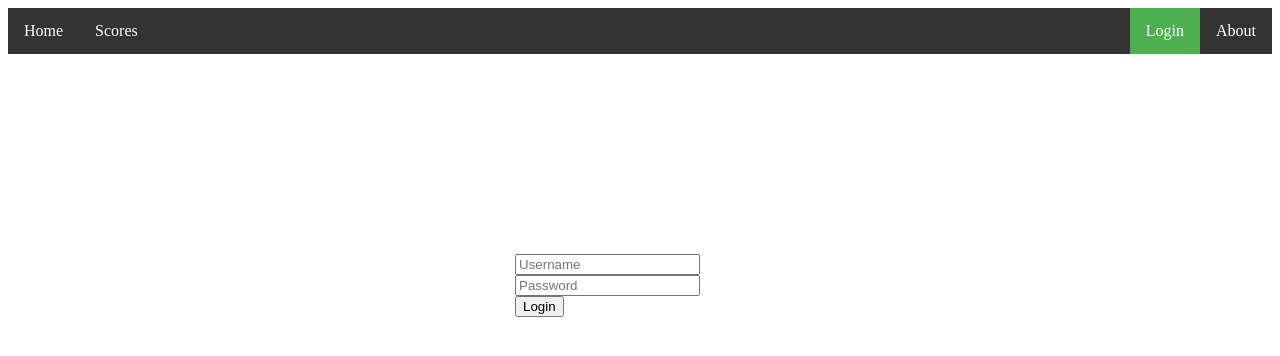
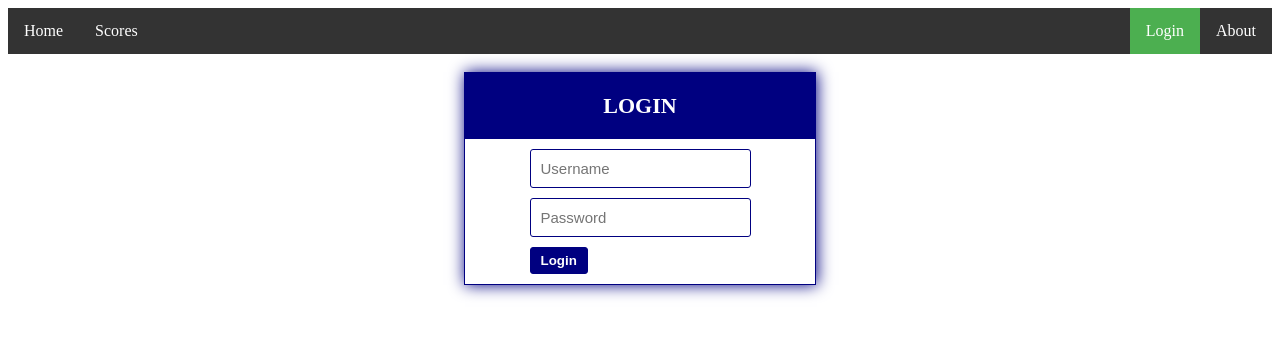
Before and after one commit to robert-vo/Bowling-Score-Tracking-System, a PHP site: page /loginF.php in a window 1280 px wide. Shown: the top 356 px of the page. Run offline with PHP 8.4, Linux system fonts and the light colour scheme.

Commit message:
login box

```diff
--- a/public_html/loginF.php
+++ b/public_html/loginF.php
@@ -2,16 +2,42 @@
 <html>
 <head>
     <style>
-        .container {
-            margin: 50px auto;
-            width: 640px;
+        div#box{
+            background-color: white;
+            border: 1px solid navy;
+            width: 350px;
+            margin:0 auto;
+            box-shadow: 1px 0px 15px navy;
         }
-
-        .login {
-            position: relative;
-            margin: 0 auto;
-            padding: 20px 20px 20px;
-            width: 310px;
+        input{
+            display: block;
+            margin: 10px;
+        }
+        div#boxH{
+            background-color: navy;
+            text-align: center;
+            font-size: 22px;
+            font-weight: bold;
+            color: white;
+            padding: 20px;
+        }
+        input[type=text],input[type=password]{
+            font-size: 15px;
+            padding: 10px;
+            border-radius: 3px;
+            border: 1px solid navy;
+        }
+        input[type=submit]{
+            background-color: navy;
+            padding: 5px 10px 5px 10px;
+            border-radius:3px ;
+            border: 1px solid navy;
+            color: white;
+            font-weight: bold;
+        }
+        div#boxF{
+            display: flex;
+            justify-content: center;
         }
     </style>
     <title>Bootstrap Example</title>
@@ -51,19 +77,20 @@ function connectToDatabase($destination) {
     <li style="float:right"><a href="about.php">About</a></li>
     <li style="float:right"><a class = "active" href="loginF.php">Login</a></li>
 </ul>
+<br>
+<div id="box">
+    <div id="boxH">
+        LOGIN
+    </div>
+    <div id="boxF">
+        <form>
+            <input type="text" name="username" placeholder="Username" >
+            <input type="password" name="pass" placeholder="Password" >
+            <input type="submit" name="valid" value="Login">
+        </form>
+    </div>
 
-
-
-
-<form><div style="width: 250px; margin: 200px auto 0 auto; ">
-
-    <input type="text" name="username" placeholder="Username"><br>
-    <input type="password" name="pass" placeholder="Password"><br>
-    <input type="submit" name="valid" value="Login">
-    </div>
-</form>
-
-
+</div>
 
 
 </body>
```
Also changed, not shown: public_html/form.html (deleted, +0 -10 lines).
